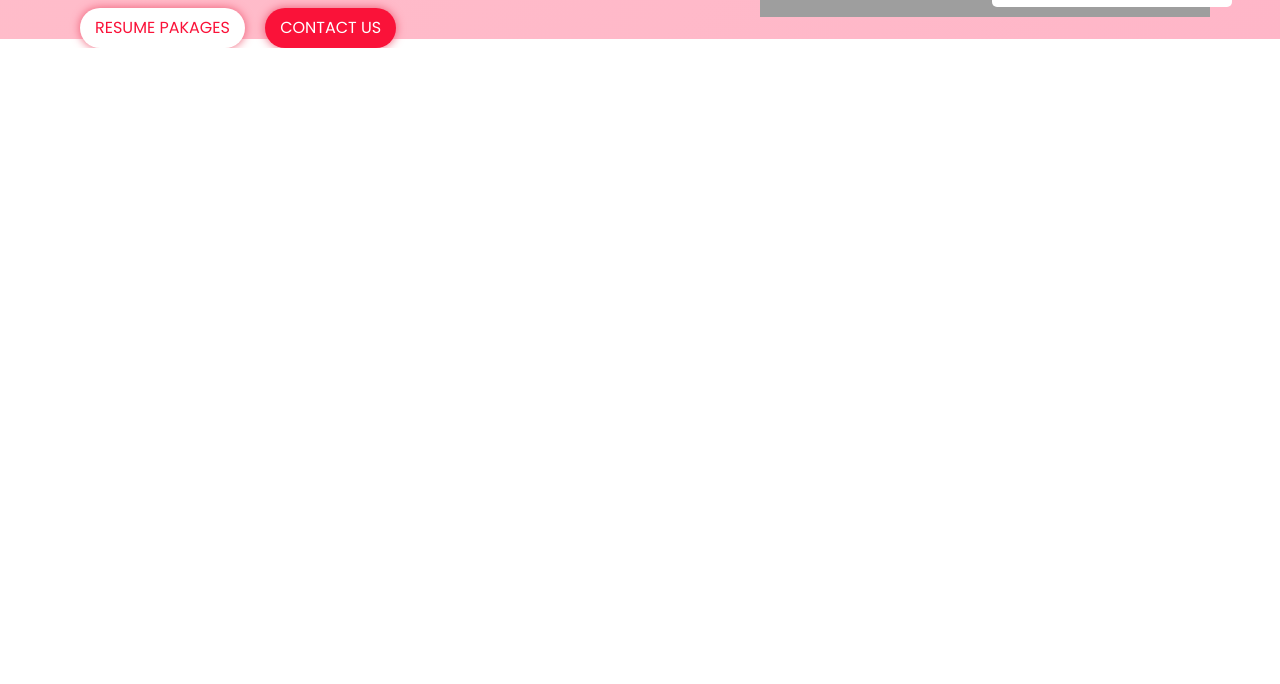
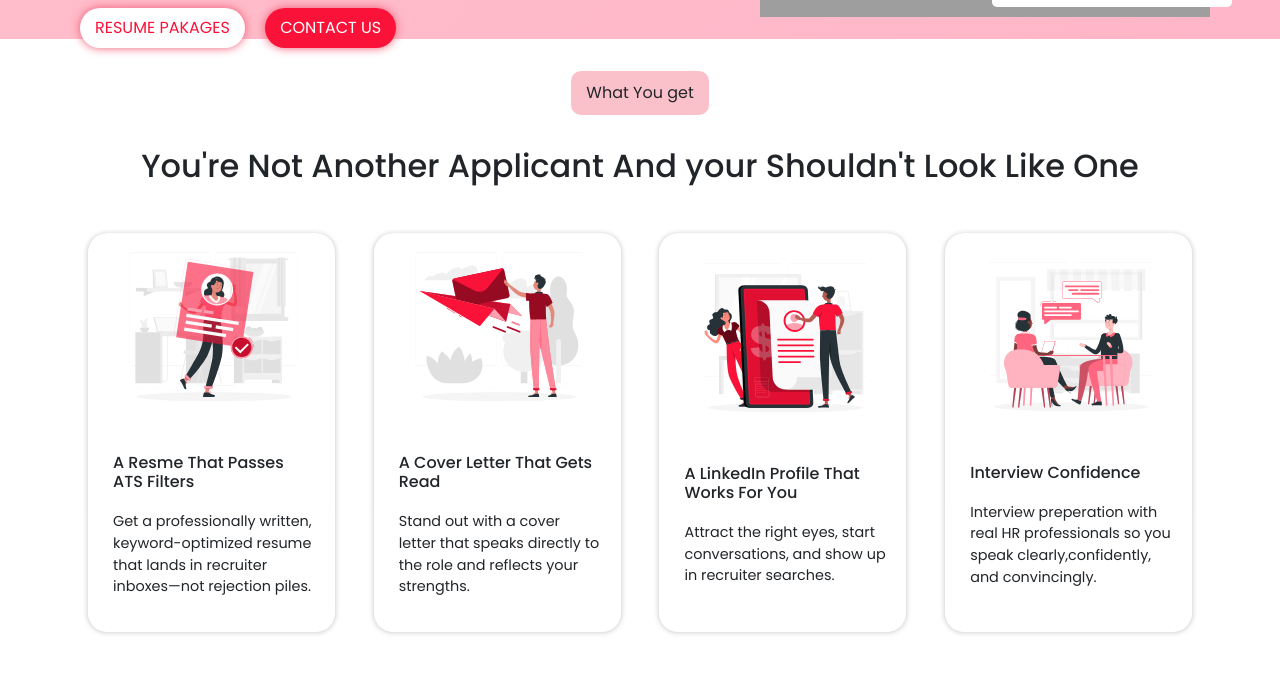
Before and after one commit to Rajaryan99/Frontend_landing_Page, a plain HTML site: page index.html in a window 1280 px wide. Shown: the part 761-1445 px from the top of the page. Before the commit the page ends 809 px from the top, so only its background shows below. Drawn offline with nearby package versions, Linux system fonts and the light colour scheme; grey boxes are pictures that could not be loaded.

Commit message:
work section complered

```diff
--- a/css/style.css
+++ b/css/style.css
@@ -39,6 +39,8 @@ z-index: -99;
     align-items: center;
     background-color: #fff;
     position: fixed;
+    overflow: hidden;
+    z-index: 99999;
 }
 
 .logo {
@@ -110,7 +112,7 @@ z-index: -99;
     margin-right: 1rem;
 }
 
-.heroSection{
+.heroSection {
     height: 100vh;
     width: 100%;
     display: flex;
@@ -130,10 +132,10 @@ z-index: -99;
     width: 100%;
 }
 
-.header h1{
+.header h1 {
     font-size: 4rem;
     font-weight: 600;
-    line-height:.9;
+    line-height: .9;
 }
 
 .des {
@@ -154,7 +156,7 @@ z-index: -99;
 .rightSection {
     position: relative;
     width: 700px;
-      height: 550px ;
+    height: 550px;
 }
 
 .heroImg {
@@ -162,13 +164,14 @@ z-index: -99;
     margin-left: 8rem;
     z-index: 9999;
 }
-.heroImg img{
+
+.heroImg img {
     height: 650px;
-    width: 450px ;
+    width: 450px;
     z-index: 99999;
 }
 
-.circle{
+.circle {
     position: absolute;
     width: 100%;
     height: 100%;
@@ -193,7 +196,7 @@ z-index: -99;
     justify-content: center;
     align-items: center;
     gap: 15px;
-    bottom:2rem;
+    bottom: 2rem;
     right: 3rem;
 }
 
@@ -210,3 +213,83 @@ z-index: -99;
     justify-content: center;
     line-height: 1;
 }
+
+.WorkSection {
+    width: 100%;
+    height: 100vh;
+    background-color: #fff;
+
+}
+
+.cards {
+    height: 100vh;
+    width: 100%;
+}
+
+.upperText {
+    display: flex;
+    flex-direction: column;
+    align-items: center;
+    justify-content: center;
+}
+
+.h-tag {
+    padding: 10px 15px;
+    background-color: #fbc1cb;
+    border-radius: 10px;
+    margin-top: 2rem;
+}
+
+.upperText h2 {
+    margin-top: 2rem;
+}
+
+.LowerImg {
+    height: calc(100vh - 170px);
+    width: 100%;
+    padding: 40px 5px;
+    display: flex;
+    justify-content: space-between;
+
+}
+
+.card {
+    height: 400px;
+    width: calc(90% / 4);
+    display: flex;
+    justify-content: center;
+    padding: 0 0px 5px 5px;
+    box-shadow: 0 0 5px #d5d4d4;
+    border-radius: 20px;
+    border-left: 1px solid rgba(0, 0, 0, 0.1);
+    border-right: 1px solid rgba(0, 0, 0, 0.1);
+    border-bottom: 1px solid rgba(0, 0, 0, 0.1);
+    border-top: none;
+
+
+}
+
+.imgdiv {
+    /* background-color: #fa1239; */
+    margin-bottom: 6px;
+    /* height: 100%;
+    width: 100%; */
+    display: flex;
+    justify-content: center;
+
+
+}
+
+.imgdiv img {
+    height: 200px;
+    width: 200px;
+}
+
+.dessciption{
+    padding: 20px;
+}
+
+.dessciption p {
+    margin-top: 20px;
+    font-size: .9rem;
+}
--- a/index.html
+++ b/index.html
@@ -26,6 +26,8 @@
 <body>
 
     <div class="main ">
+
+        <!-- nav bar section -->
         <nav class="navbar">
             <div class="container">
                 <div class="logo">
@@ -50,6 +52,8 @@
                 </div>
             </div>
         </nav>
+
+        <!-- hero section -->
         <div class="box container">
             <div class="heroSection">
                 <div class="leftSection">
@@ -78,7 +82,7 @@
                     </div>
                     <div class="circle"></div>
                 </div>
-                <!-- pop up section -->
+
                 <div class="pop">
                     <div class="cap">
                         <img src="./assets/svg/illustrations/collage-cap.svg" alt="">
@@ -90,11 +94,61 @@
             </div>
         </div>
 
-        <!-- Bootstrap 5 JS Bundle (includes Popper) -->
-        <script src="https://cdn.jsdelivr.net/npm/bootstrap@5.3.2/dist/js/bootstrap.bundle.min.js"></script>
+        <!-- Work section -->
+        <div class="WorkSection">
+            <div class="container cards">
+                <div class="upperText">
+                    <span class="h-tag">What You get</span>
+                    <h2>You're Not Another Applicant And your Shouldn't Look Like One</h2>
+                </div>
+                <div class="LowerImg">
+                    <div class="card">
+                        <div class="imgdiv">
+                            <img src="./assets/svg/illustrations/resume.svg" alt="">
+                        </div>
+                        <div class="dessciption">
+                            <h6>A Resme That Passes ATS Filters</h6>
+                            <p>Get a professionally written, keyword-optimized resume that lands in recruiter inboxes—not rejection piles. </p>
+                        </div>
+                    </div>
+                    <div class="card">
+                        <div class="imgdiv">
+                            <img src="./assets/svg/illustrations/coverLetter.svg" alt="">
+                        </div>
+                        <div class="dessciption">
+                            <h6>A Cover Letter That Gets Read</h6>
+                            <p>Stand out with a cover letter that speaks directly to the role and reflects your strengths. </p>
+                        </div>
+                    </div>
+                    <div class="card">
+                        <div class="imgdiv">
+                            <img src="./assets/svg/illustrations/linkedIn.svg" alt="">
+                        </div>
+                        <div class="dessciption">
+                            <h6>A LinkedIn Profile That Works For You</h6>
+                            <p>Attract the right eyes, start conversations, and show up in recruiter searches. </p>
+                        </div>
+                    </div>
+                    <div class="card">
+                        <div class="imgdiv">
+                            <img src="./assets/svg/illustrations/interview.svg" alt="">
+                        </div>
+                        <div class="dessciption">
+                            <h6>Interview Confidence</h6>
+                            <p>Interview preperation with real HR professionals so you speak clearly,confidently, and convincingly. </p>
+                        </div>
+                    </div>
+                </div>
+            </div>
+        </div>
 
-        <!-- Your Custom JS -->
-        <script src="./javascript/script.js"></script>
+    </div>
+
+    <!-- Bootstrap 5 JS Bundle (includes Popper) -->
+    <script src="https://cdn.jsdelivr.net/npm/bootstrap@5.3.2/dist/js/bootstrap.bundle.min.js"></script>
+
+    <!-- Your Custom JS -->
+    <script src="./javascript/script.js"></script>
 </body>
 
 </html>
```
Lines whose indentation alone changed are shown as unchanged.
